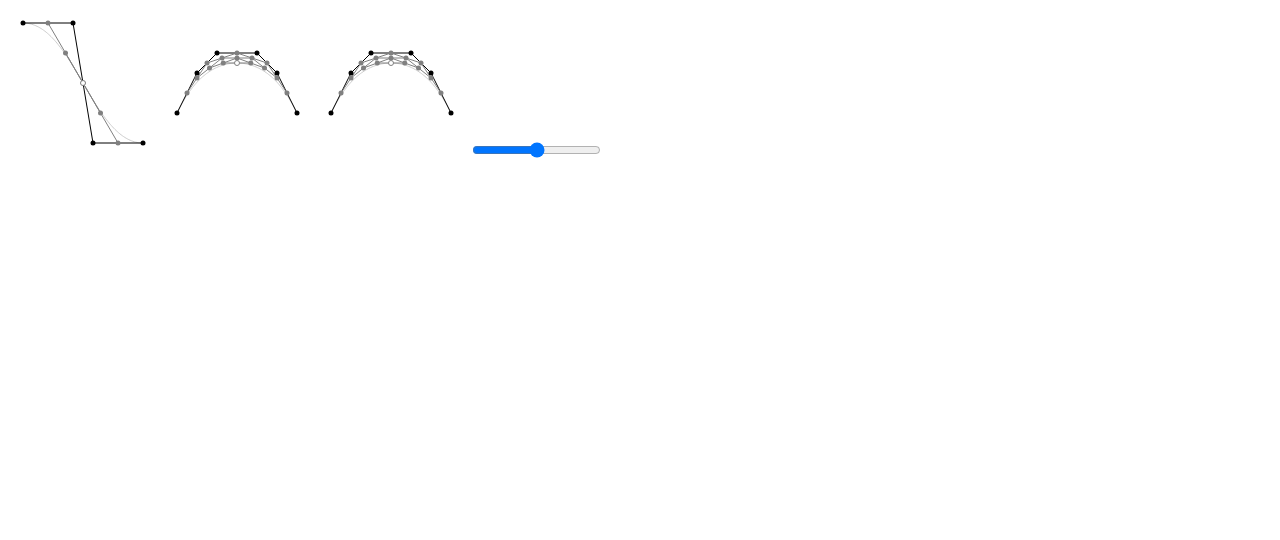
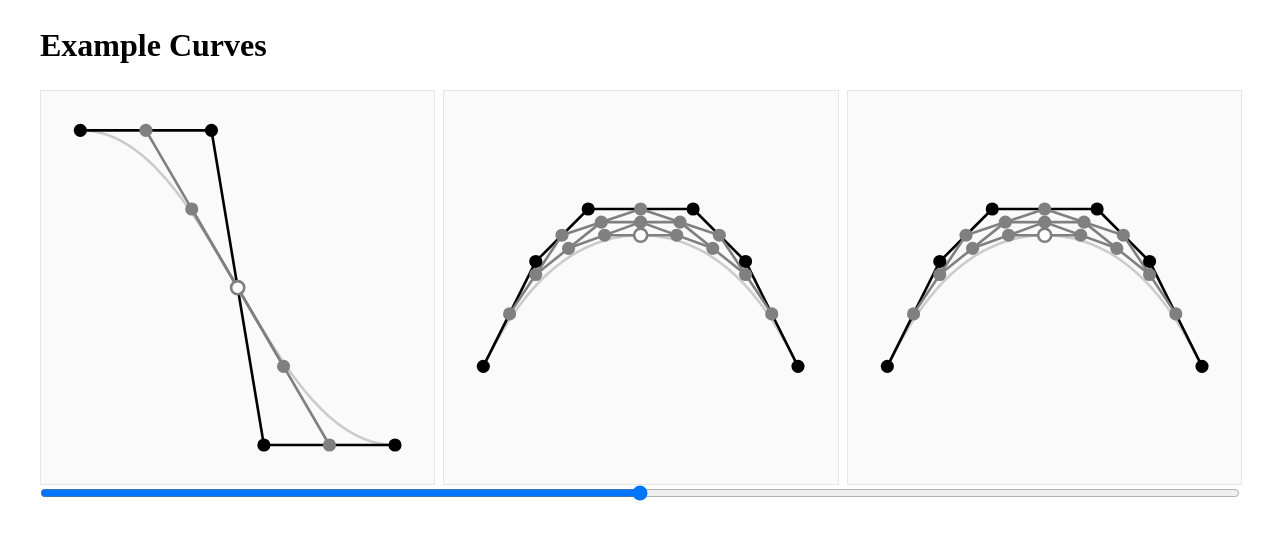
Before and after one commit to Feirell/2d-bezier, a plain HTML site: page index.html in a window 1280 px wide. Drawn offline with Linux system fonts and the light colour scheme.

Commit message:
styled the layout a little

```diff
--- a/index.html
+++ b/index.html
@@ -7,20 +7,29 @@
     <meta http-equiv="X-UA-Compatible" content="ie=edge">
     <title>Document</title>
 
+    <!-- <link href="https://fonts.googleapis.com/css?subset=latin-ext&amp;family=Bitter:400,700|Roboto:400,500,700" rel="stylesheet" async> -->
     <link rel="stylesheet" href="./basic-svg-styling.css">
+    <link rel="stylesheet" href="./page-style.css">
+
+
     <script src="./simple-svg.js"></script>
     <script src="./bezier.js"></script>
 </head>
 
 <body>
+    <main>
+        <section>
+            <h1>Example Curves</h1>
+            <div id="example-curves">
+                <svg viewBox="0 0 150 150" version="1.1" baseProfile="full" width="150" height="150" xmlns="http://www.w3.org/2000/svg" id="svg-container-a"></svg>
+                <svg viewBox="0 0 150 150" version="1.1" baseProfile="full" width="150" height="150" xmlns="http://www.w3.org/2000/svg" id="svg-container-b"></svg>
+                <svg viewBox="0 0 150 150" version="1.1" baseProfile="full" width="150" height="150" xmlns="http://www.w3.org/2000/svg" id="svg-container-c"></svg>
+            </div>
+        </section>
 
-    <svg version="1.1" baseProfile="full" width="150" height="150" xmlns="http://www.w3.org/2000/svg" id="svg-container-a"></svg>
-    <svg version="1.1" baseProfile="full" width="150" height="150" xmlns="http://www.w3.org/2000/svg" id="svg-container-b"></svg>
-    <svg version="1.1" baseProfile="full" width="150" height="150" xmlns="http://www.w3.org/2000/svg" id="svg-container-c"></svg>
+        <input type="range" name="t-slider" id="t-slider" max="1" min="0" step="any" list="step-legend">
 
-    <input type="range" name="t-slider" id="t-slider" max="1" min="0" step="any" list="step-legend">
-
-    <datalist>
+        <datalist>
         <option value="0" label="0">
         <option value="0.1">
         <option value="0.2">
@@ -33,7 +42,7 @@
         <option value="0.9">
         <option value="1" label="1">
     </datalist>
-
+    </main>
     <script src="./path-gen.js"></script>
 </body>
 
--- /dev/null
+++ b/page-style.css
@@ -0,0 +1,34 @@
+main {
+    margin: 20px auto;
+    max-width: 1200px;
+    font-family: 'Roboto', sans-serif;
+}
+
+h1,
+h2,
+h3,
+h4,
+h5,
+h6 {
+    font-family: 'Bitter', serif;
+    font-size: 2em;
+}
+
+input[type="range"] {
+    width: 100%;
+    margin: 0px;
+    box-sizing: border-box;
+}
+
+#example-curves {
+    display: grid;
+    grid-template-columns: 1fr 1fr 1fr;
+    grid-gap: 10px;
+}
+
+#example-curves>svg {
+    width: 100%;
+    height: auto;
+    border: 1px solid rgb(230, 230, 230);
+    background-color: rgb(250, 250, 250);
+}
```
